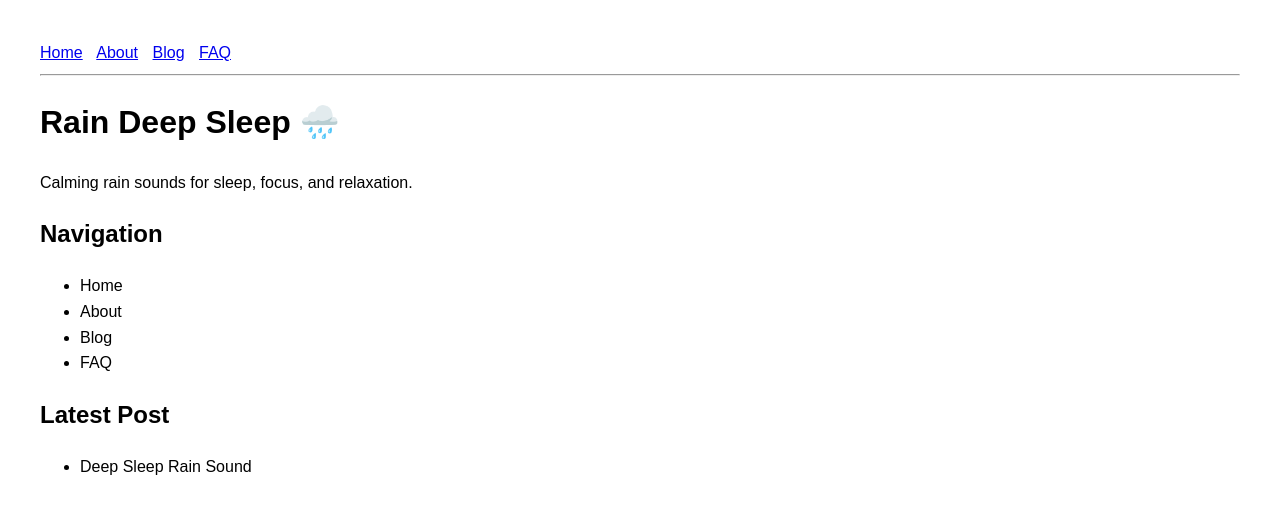
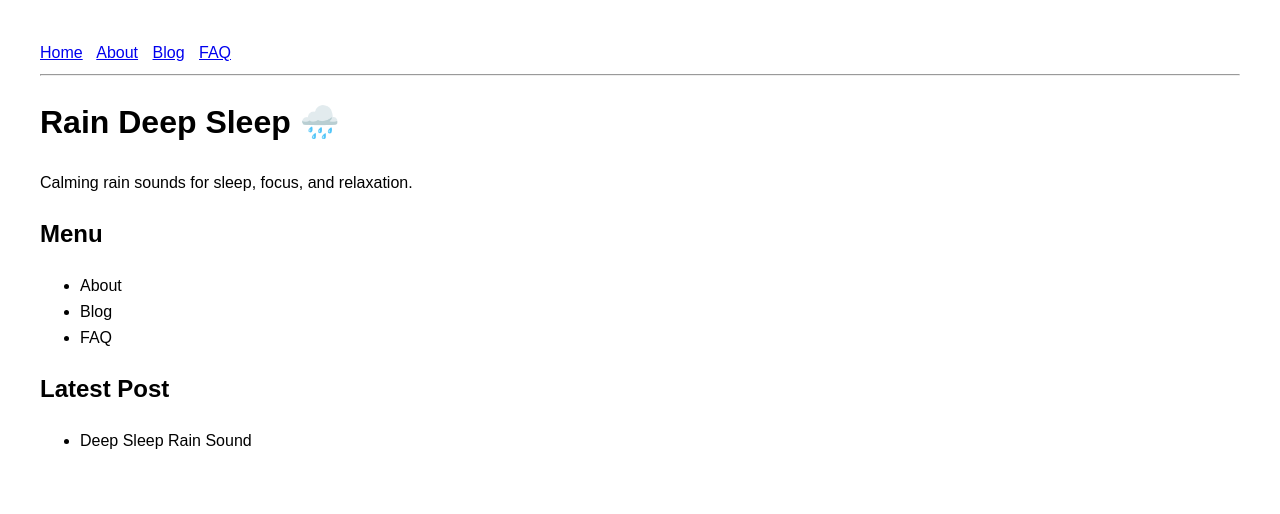
Before and after one commit to choijangwook/rain-deep-sleep, a Jekyll site: the page built from index.md, in a window 1280 px wide. Shown: the top 514 px of the page. Built offline with Jekyll 4.4.1, drawn with Linux system fonts in a browser that asks for light colours; our own code applies the rules of GitHub Pages for plain Markdown files.

Commit message:
Update index.md

```diff
--- a/index.md
+++ b/index.md
@@ -6,9 +7,8 @@ title: Rain Deep Sleep
 
 Calming rain sounds for sleep, focus, and relaxation.
 
-## Navigation
+## Menu
 
-- Home
 - About
 - Blog
 - FAQ
```
Also changed, not shown: other parts of index.md (+1 -0 lines).
